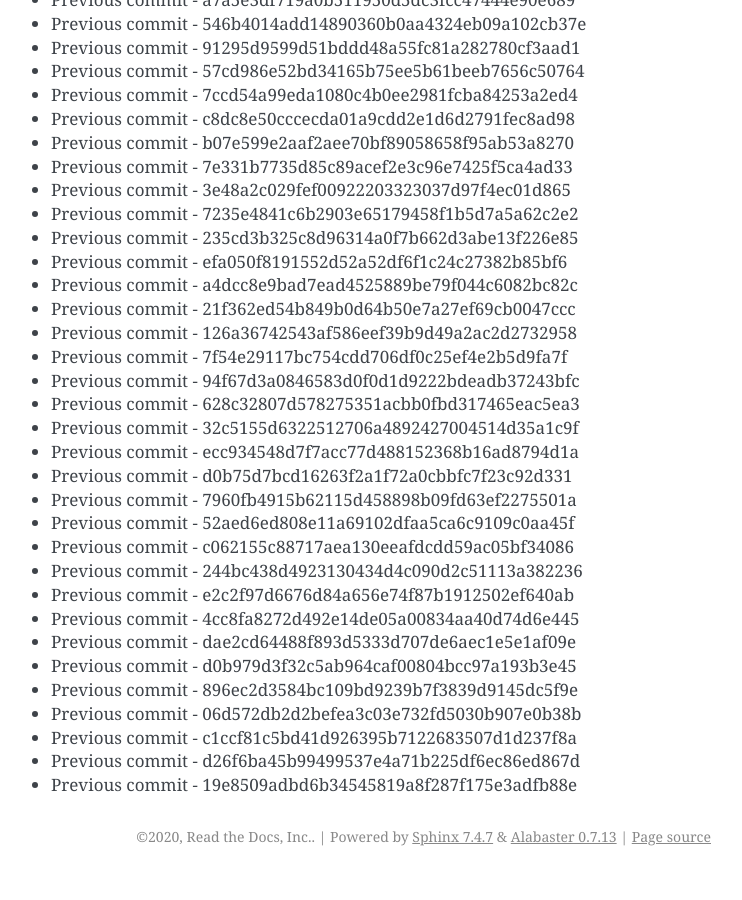
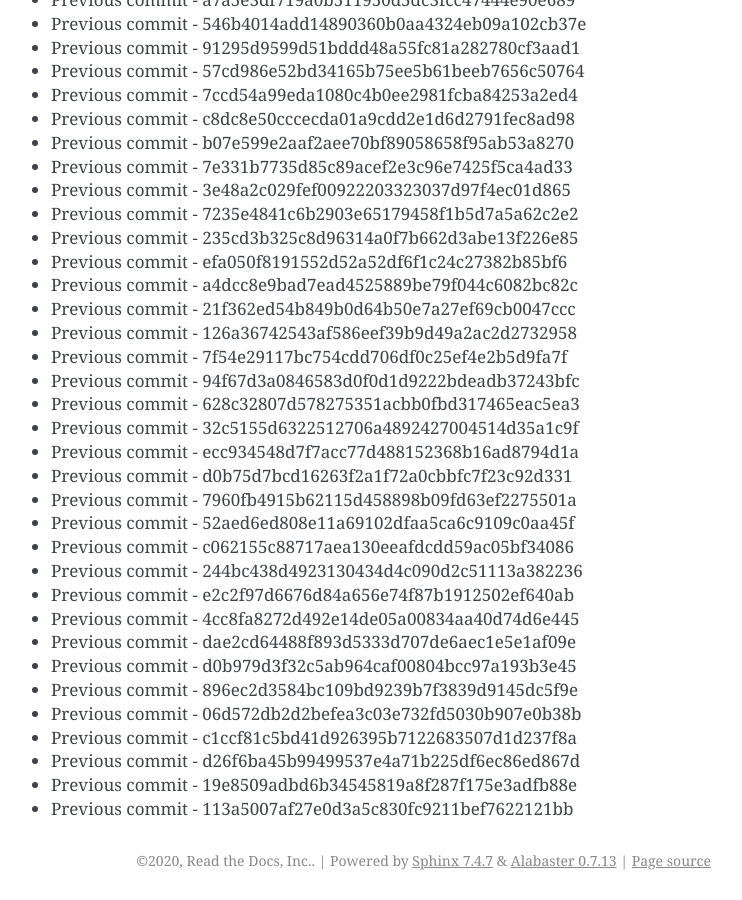
Before and after one commit to readthedocs/rtd-git-stresstest, a Sphinx documentation site: the page built from docs/updates.rst, in a window 1280 px wide and 900 px high, scrolled down 76877 px. Shown: the whole window, without its empty margins (399-1141 px from the left). Built offline with Sphinx 7.4.7, drawn with Linux system fonts in a browser that asks for light colours; before the commit the page ends 77753 px from its top, so only the background shows below that.

Commit message:
Generating commit from previous: 113a5007af27e0d3a5c830fc9211bef7622121bb

```diff
--- a/docs/updates.rst
+++ b/docs/updates.rst
@@ -3262,3 +3262,4 @@ It can be tested for any performance characteristics.
 * Previous commit - c1ccf81c5bd41d926395b7122683507d1d237f8a
 * Previous commit - d26f6ba45b99499537e4a71b225df6ec86ed867d
 * Previous commit - 19e8509adbd6b34545819a8f287f175e3adfb88e
+* Previous commit - 113a5007af27e0d3a5c830fc9211bef7622121bb
```
